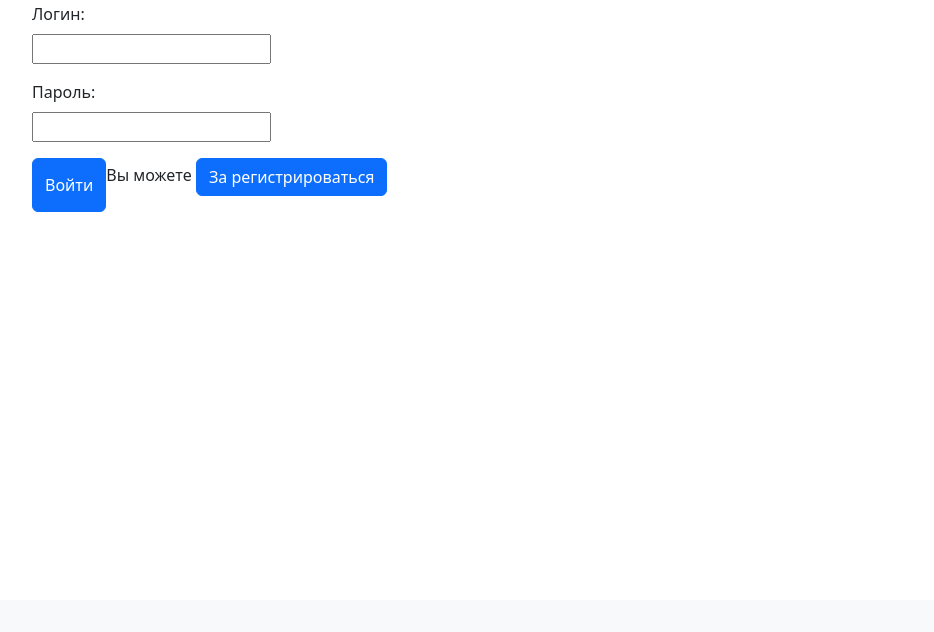
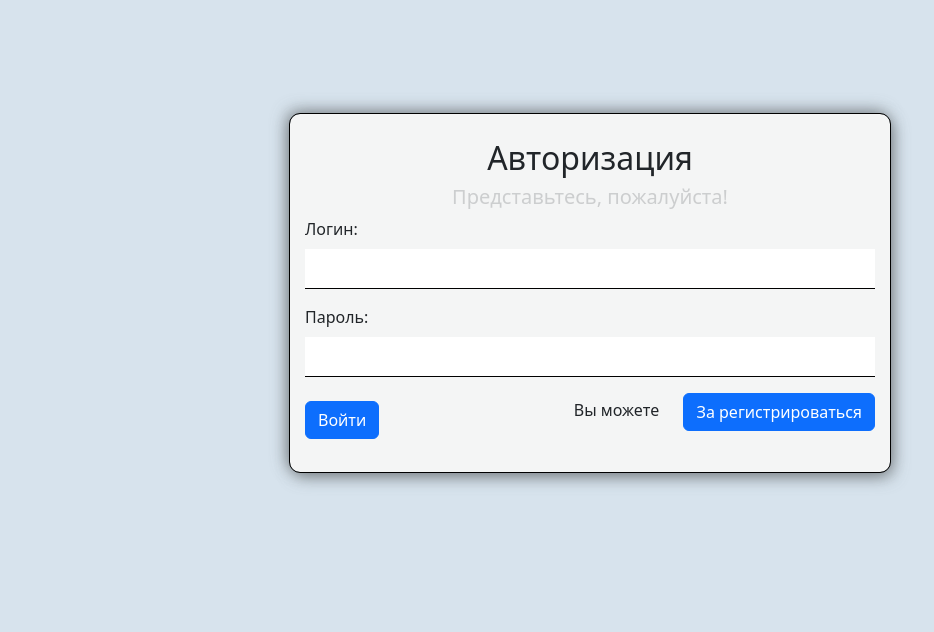
Before and after one commit to vikneo/instructions, a Django app: page /user/login/ in a window 1280 px wide. Shown: the part 200-832 px from the top of the page, without its empty margins (50-984 px from the left). Before the commit the page ends 412 px from the top, so only its background shows below. Run offline with Django 5.2, Linux system fonts and the light colour scheme; some libraries are stand-ins or nearby versions.

Commit message:
added style for auth form

```diff
--- a/documents/static/access/css/style.css
+++ b/documents/static/access/css/style.css
@@ -1,6 +1,6 @@
-/* body {
-    background-color: black;
-} */
+body {
+    background-color: #d7e3ed !important;
+}
 
 @font-face {
     font-family: 'WolgadeutscheRegular';
@@ -12,13 +12,11 @@
 @font-face {
     font-family: 'Zt Chablis Regular';
     src: url(../fonts/ZtChablisRegular.ttf);
-    font-size: 'regular';
 }
 
 @font-face {
     font-family: 'Zt Chablis Bolt Show';
     src: url(../fonts/ZtChablisBoldSlow.ttf);
-    font-size: 'regular';
 }
 
 .navbar-nav .nav-link {
@@ -27,11 +25,11 @@
     text-transform: uppercase;
 }
 
-.flex{
+.flex {
     display: flex;
 }
 
-.breadcrumb-item, ol{
+.breadcrumb-item, ol {
     padding-left: 15px;
     padding-bottom: 5px;
     color: black;
@@ -82,21 +80,81 @@
     color: rgba(255, 255, 255, 0.753);
 }
 
-.logo-icon{
+.logo-icon {
     max-width: 200px;
     padding-left: 30px;
 }
 
-.searche-form{
+.searche-form {
     margin-left: auto !important;
     margin-right: auto !important;
 }
 
+/*======== Form ==========*/
 
+.form-auth {
+    padding: 5px 15px;
+}
+
+.wrapper {
+    margin: 10em 0;
+}
+
+.auth-content, .container {
+    max-width: 600px !important;
+    padding: 0 !important;
+}
+
+.signin-form {
+    position: relative;
+    max-width: 100%;
+    margin: auto;
+    padding: 20px 0;
+    outline: 1px solid black;
+    border-radius: 10px;
+    background-color: #f4f5f5;
+    box-shadow: 3px 5px 16px #656b6db8, -3px -3px 16px #656b6db8;
+}
+
+.form-input {
+    width: 100%;
+    height: 40px;
+    border: none;
+    border-bottom: 1px solid;
+}
+
+.signin-form .input {
+    width: 30%;
+    padding: 5px 0;
+    margin: 5px 0;
+}
+
+.signin-form .auth-header {
+    margin: auto 0;
+    flex-direction: column;
+}
+
+.signin-form .auth-title-help {
+    color: #63676b47;
+}
+
+.signin-form .form-footer {
+    justify-content: space-between;
+    align-items: center;
+}
+
+.form-footer label {
+    padding: 0 10px;
+    margin-right: 10px;
+}
+
+.btn-justify {
+    justify-content: space-between !important;
+}
 
 /* ========== */
 
-.termo-check {
+.termo-check, .auth-header {
     justify-content: center;
 }
 
```
